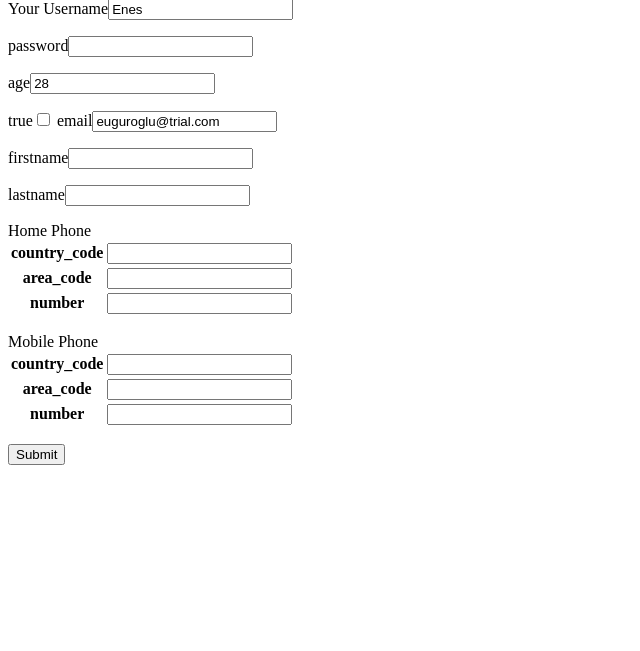
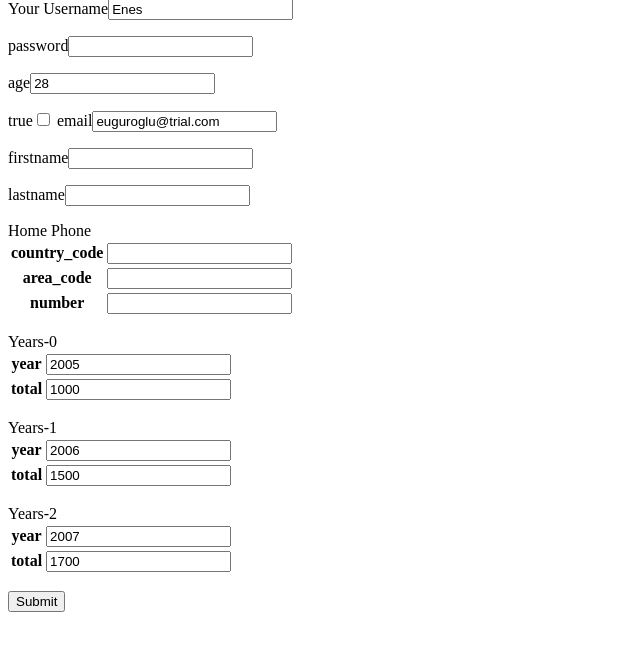
Before and after one commit to euguroglu/Flask_WTForm, a Flask app: page / in a window 1280 px wide. Shown: the part 81-732 px from the top of the page, without its empty margins (0-640 px from the left). Run offline with Flask 2, Linux system fonts and the light colour scheme.

Commit message:
delform added

```diff
--- a/app.py
+++ b/app.py
@@ -1,7 +1,8 @@
 from flask import render_template, Flask
 from flask_wtf import FlaskForm
-from wtforms import StringField, PasswordField, BooleanField, IntegerField, Form,FormField
+from wtforms import StringField,FieldList, PasswordField, BooleanField, IntegerField, Form,FormField
 from wtforms.validators import InputRequired, Length, AnyOf, Email
+from collections import namedtuple
 
 app = Flask(__name__)
 app.config['SECRET_KEY'] = "Mysecret"
@@ -17,6 +18,10 @@ class TelephoneForm(Form):
     country_code = IntegerField('country_code')
     area_code = IntegerField('area_code')
     number = StringField('number')
+#Field list example
+class YearForm(Form):
+    year = IntegerField('year')
+    total = IntegerField('total')
 
 class LoginForm(FlaskForm):
     username = StringField('Your Username',validators=[InputRequired(),Length(min=4,max=8,message='Must be between 4 and 8 characters')])
@@ -24,8 +29,11 @@ class LoginForm(FlaskForm):
     age = IntegerField('age',default=24)
     true = BooleanField('true')
     email = StringField('email',validators=[Email()])
+    #Field enclosures example
     home_phone = FormField(TelephoneForm)
     mobile_phone = FormField(TelephoneForm)
+    #Field list example
+    years = FieldList(FormField(YearForm))
 
 class NameForm(LoginForm):
     firstname = StringField('firstname')
@@ -42,8 +50,17 @@ class User():
 @app.route('/',methods=['GET','POST'])
 def index():
     myuser = User('Enes',28,'euguroglu@trial.com')
+
+    group = namedtuple('Group',['year','total'])
+    g1 = group(2005,1000)
+    g2 = group(2006,1500)
+    g3 = group(2007,1700)
+
+    years = {'years':[g1,g2,g3]}
 #one way to disable crsf token
-    form = NameForm(obj=myuser,crsf_enabled=False)
+    form = NameForm(obj=myuser,crsf_enabled=False,data=years)
+
+    del form.mobile_phone
 
     if form.validate_on_submit():
         return '<h1>Username: {} Password: {} Age: {} True: {}</h1>'.format(form.username.data,form.password.data,form.age.data,form.true.data)
--- a/templates/index.html
+++ b/templates/index.html
@@ -39,7 +39,12 @@
       {{renderfield(form.firstname)}}
       {{renderfield(form.lastname)}}
       {{renderfield(form.home_phone)}}
-      {{renderfield(form.mobile_phone)}}
+      {%if form.mobile_phone%}
+        {{renderfield(form.mobile_phone)}}
+      {%endif%}
+      {%for field in form.years%}
+        {{renderfield(field)}}
+      {%endfor%}
       <input type="submit" value="Submit">
     </form>
   </body>
```
